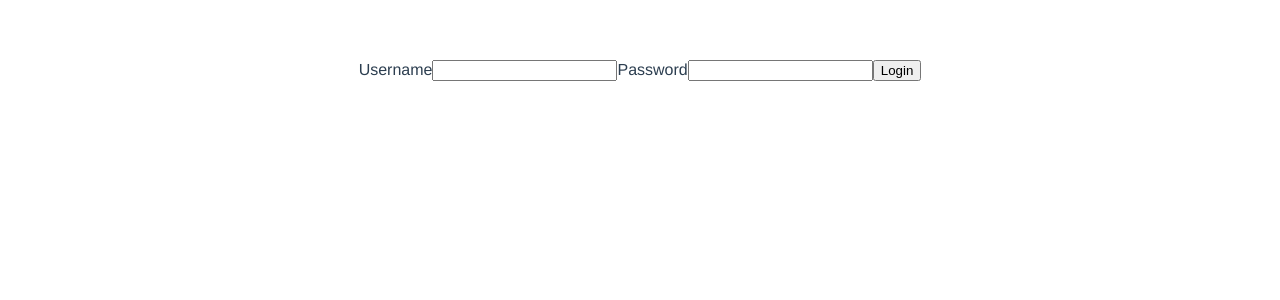
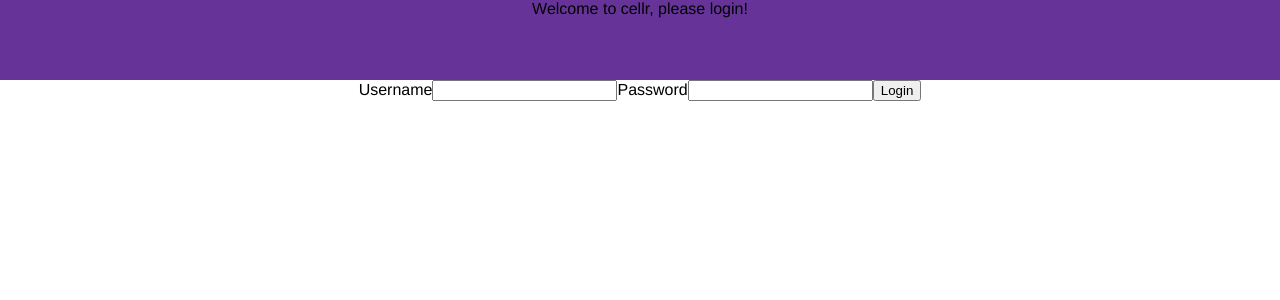
Before and after one commit to griffitp12/cellr, a Vue app: page / in a window 1280 px wide. Shown: the top 300 px of the page. Built offline with nearby package versions, Linux system fonts and the light colour scheme.

Commit message:
initial commit

```diff
--- a/src/App.vue
+++ b/src/App.vue
@@ -1,25 +1,27 @@
 <template>
-  <MainView v-if="currentUser.isLoggedIn" />
+  <Header class="header-container"/>
+  <MainView v-if="authState.isUserLoggedIn" />
   <div v-else>
     <Login />
   </div>
 </template>
 
 <script lang="ts">
-import { defineComponent } from 'vue';
+import { defineComponent} from 'vue';
 import MainView from './views/MainView.vue';
 import Login from './views/Login.vue'
-import { AccessAuth } from './global/authStore';
+import Header from './components/Header.vue'
+import { AccessAuthStore } from './global/authStore'
 
 export default defineComponent({
   name: 'App',
   components: {
-    MainView, Login
+    MainView, Login, Header
   },
   setup() {
-    let { currentUser } = AccessAuth();
+    const authState = AccessAuthStore()
 
-    return { currentUser };
+    return { authState };
   },
 });
 </script>
@@ -30,7 +32,13 @@ export default defineComponent({
   -webkit-font-smoothing: antialiased;
   -moz-osx-font-smoothing: grayscale;
   text-align: center;
-  color: #2c3e50;
-  margin-top: 60px;
+}
+body {
+  width: 100vw;
+  margin: 0 auto
+}
+
+.header-container {
+  height: 10vh;
 }
 </style>
--- /dev/null
+++ b/src/components/Header.vue
@@ -0,0 +1,28 @@
+<template>
+  <div class="header">
+    <div v-if="authState.isUserLoggedIn">Welcome to your cellr, {{ authState.currentUser.username }}</div>
+    <div v-else>Welcome to cellr, please login!</div>
+  </div>
+</template>
+
+<script lang="ts">
+import { AccessAuthStore } from '@/global/authStore'
+import { defineComponent } from 'vue'
+
+export default defineComponent({
+  setup() {
+    const authState = AccessAuthStore()
+
+    return { authState }
+  },
+})
+</script>
+
+<style scoped>
+.header {
+  background: rebeccapurple;
+  display: flex;
+  align-content: center;
+  justify-content: center;
+}
+</style>
--- a/src/global/authStore.ts
+++ b/src/global/authStore.ts
@@ -1,22 +1,22 @@
-import { Ref, ref } from 'vue'
-import { CurrentUser, UserData, AuthStoreContents } from '../typescript/authTypes'
+import { reactive } from 'vue';
+import { UserData, AuthStoreContents } from '../typescript/authTypes';
 
-const currentUser: Ref<UserData> = ref({
-    username: "",
-    password: ""
-})
-
-const isUserLoggedIn= ref(false)
+const currentUser: UserData = {
+  username: '',
+  password: '',
+};
 
 const userList: UserData[] = [
-    {username: "Pete", password: "123"},
-    {username: "Meg", password: "123"}
-]
+  { username: 'Pete', password: '123' },
+  { username: 'Meg', password: '123' },
+];
 
-export function AccessAuth(): AuthStoreContents {
-    return {
-        currentUser,
-        userList,
-        isUserLoggedIn
-    }
+const authState: AuthStoreContents = reactive({
+  currentUser: currentUser,
+  userList: userList,
+  isUserLoggedIn: false
+});
+
+export function AccessAuthStore(): AuthStoreContents {
+  return authState;
 }
--- a/src/utility/authFunctions.ts
+++ b/src/utility/authFunctions.ts
@@ -4,7 +4,7 @@ export const simpleLoginCheck = (
     username: string,
     password: string,
     userList: UserData[]
-  ): boolean | UserData => {
+  ): false | UserData => {
     for (const user of userList) {
       if (username.toLowerCase() === user.username.toLowerCase() && password === user.password) {
         return user;
@@ -12,14 +12,3 @@ export const simpleLoginCheck = (
     }
     return false;
   }
-
-  export const setCurrentUser = (
-      username: string,
-      userList: UserData[]
-  ): UserData => {
-      for (const user of userList) {
-          if (username.toLowerCase() === user.username.toLowerCase()) {
-              return user
-          }
-      }
-  }
--- a/src/views/Login.vue
+++ b/src/views/Login.vue
@@ -22,15 +22,14 @@
 
 <script lang="ts">
 import { defineComponent, ref, Ref } from 'vue';
-import { AccessAuth } from '../global/authStore';
+import { AccessAuthStore } from '../global/authStore';
 import { simpleLoginCheck } from '../utility/authFunctions';
-import { UserData } from '../typescript/authTypes'
 
 export default defineComponent({
-  setup() {
-    let { userList, currentUser } = AccessAuth();
-    let enteredUsername = ref('');
-    let enteredPassword = ref('');
+  setup(_, {emit}) {
+    let authState  = AccessAuthStore();
+    let enteredUsername: Ref<string> = ref('');
+    let enteredPassword: Ref<string> = ref('');
 
     const loginHandler = (e: Event) => {
       e.preventDefault();
@@ -38,12 +37,14 @@ export default defineComponent({
       let check = simpleLoginCheck(
         enteredUsername.value,
         enteredPassword.value,
-        userList
+        authState.userList
       );
       if (check === false) {
           alert("invalid username or password")
       } else {
-          (currentUser as UserData).username = check.username
+          console.log("redirecting")
+          authState.currentUser = check
+          authState.isUserLoggedIn = true
       }
     };
     return { loginHandler, enteredUsername, enteredPassword };
--- a/src/views/MainView.vue
+++ b/src/views/MainView.vue
@@ -1,18 +1,18 @@
 <template>
-    <h1>"Hi {{user.username}}"</h1>
+    <h1>"Hi {{authState.currentUser.username}}"</h1>
 </template>
 
 <script lang="ts">
 import { defineComponent } from 'vue';
-import { AccessAuth } from '../global/authStore'
+import { AccessAuthStore } from '../global/authStore'
 
 export default defineComponent({
   name: 'MainView',
 
   setup () {
-    let { currentUser } = AccessAuth()
-    console.log("MainView", currentUser)
-    return { currentUser }
+    let authState  = AccessAuthStore()
+
+    return { authState }
   }
 });
 </script>
```
Also changed, not shown: src/typescript/authTypes.ts (+7 -15 lines).
